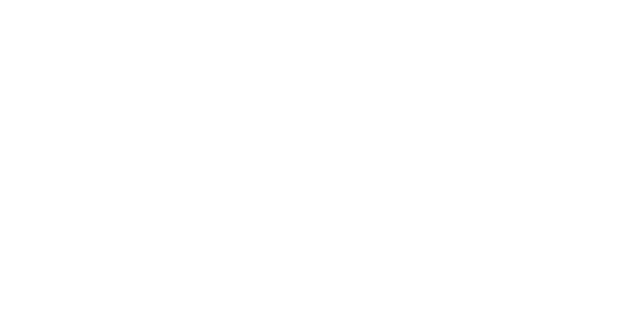
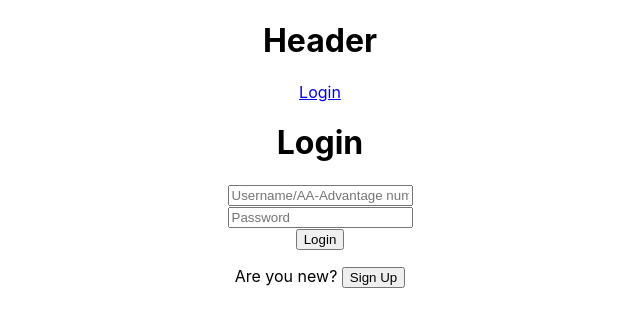
Before and after one commit to AATechCulture/Golden-Bulls, a React (Create React App) app in the folder smithinnovates/: page /login in a window 1280 px wide. Before the commit this address had no page. Shown: the top 326 px of the page, without its empty margins (320-960 px from the left). Built offline with nearby package versions, Linux system fonts and the light colour scheme.

Commit message:
Added login link

```diff
--- a/smithinnovates/src/App.js
+++ b/smithinnovates/src/App.js
@@ -2,12 +2,14 @@ import './App.css';
 import {BrowserRouter, Routes, Route} from "react-router-dom"
 import Home from './frontend/Home';
 import Header from './frontend/Header';
+import Login from './frontend/Login';
 
 function App() {
   return (
     <div className="App">
       <BrowserRouter>
       <Routes>
+      <Route path='/login' element={(<> <Header /><Login /></>)} />
         <Route path='/' element={(<> <Header /><Home /></>)} />
         </Routes></BrowserRouter>
     </div>
--- a/smithinnovates/src/frontend/Header.js
+++ b/smithinnovates/src/frontend/Header.js
@@ -1,9 +1,13 @@
 import React from 'react'
+import { Link} from 'react-router-dom'
 
 function Header() {
+
   return (
     <div>
       <h1>Header</h1>
+      <Link to='/login'><span>Login</span></Link>
+
     </div>
   )
 }
```
